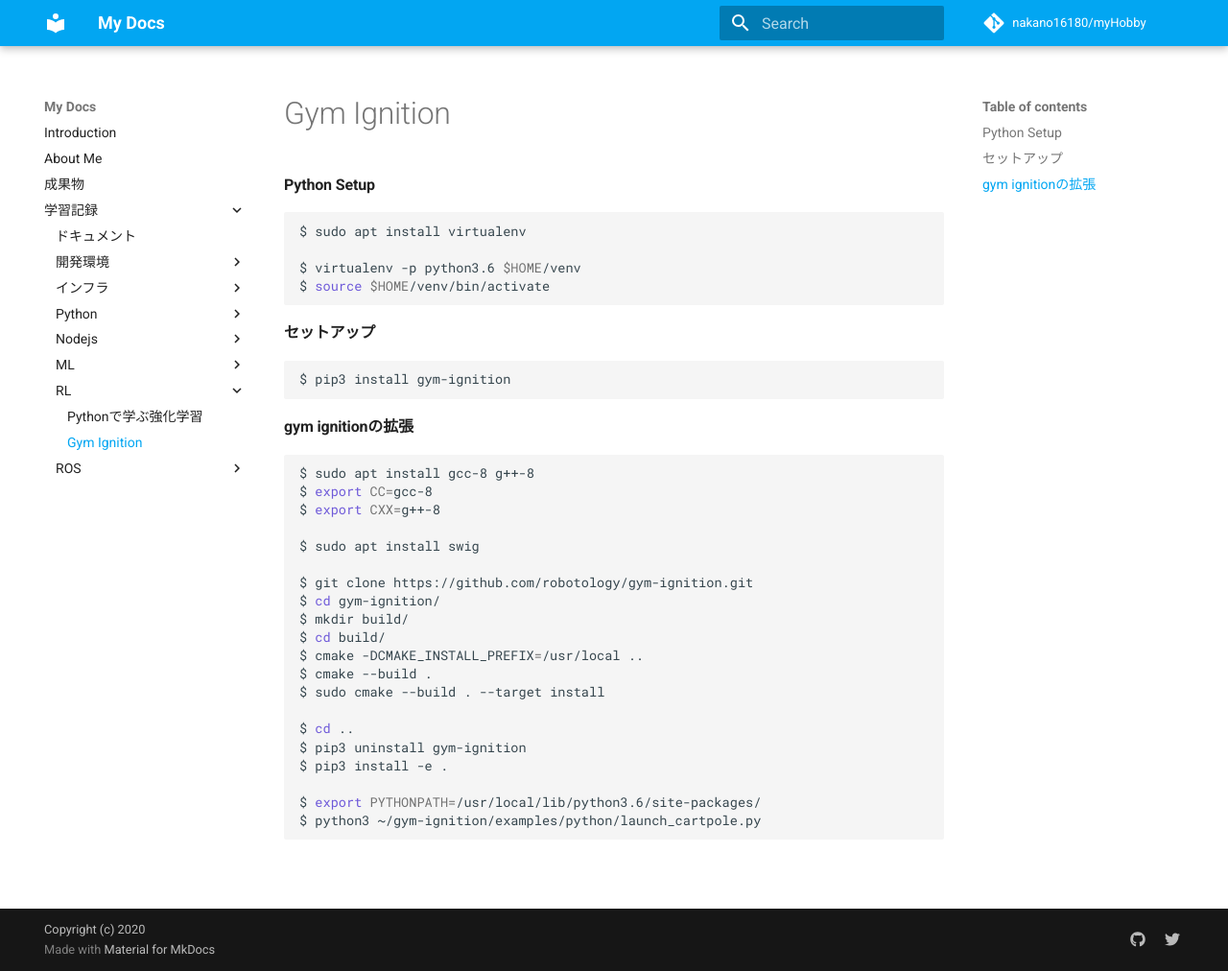
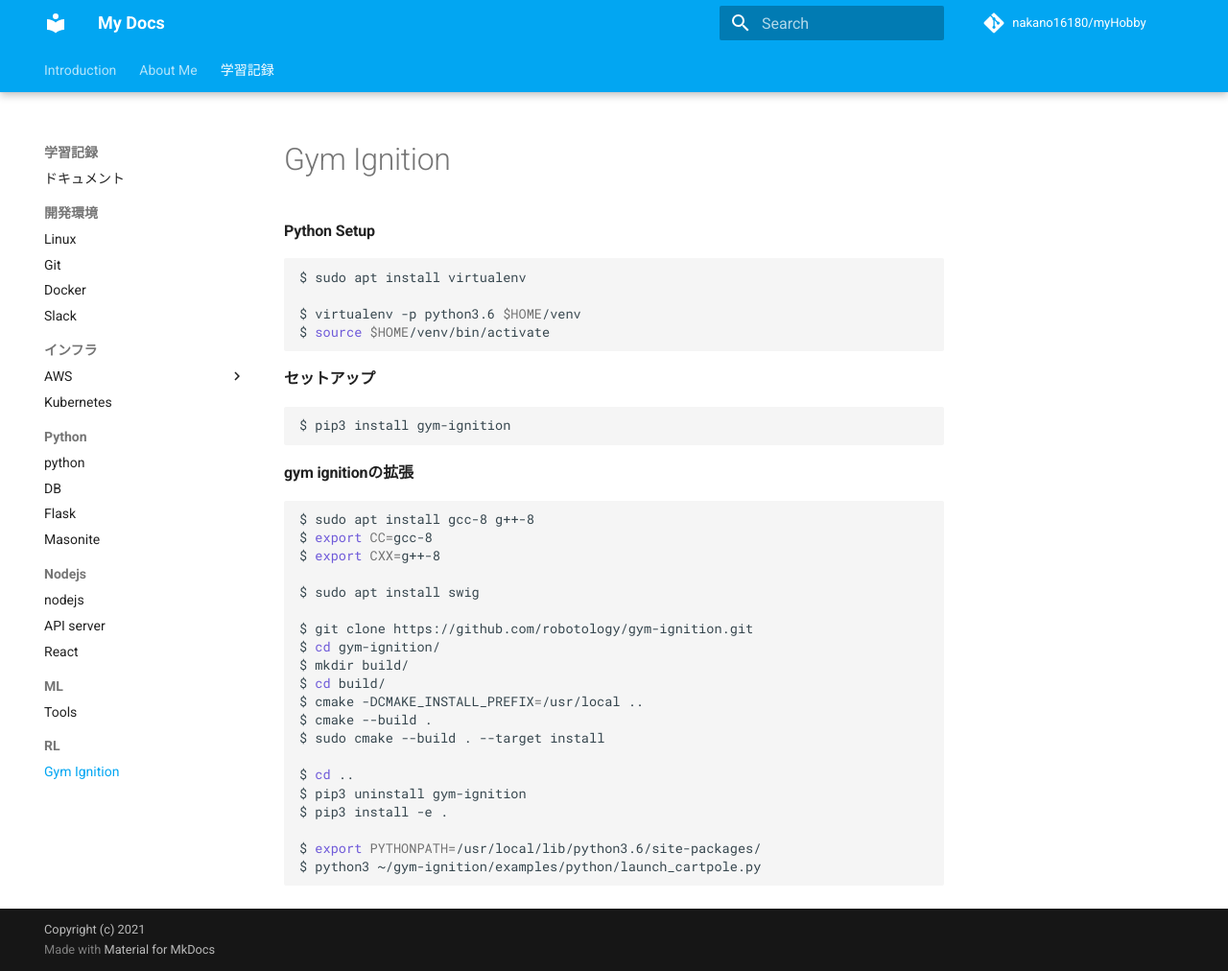
Before and after one commit to nakano16180/myHobby, an MkDocs documentation site: the page built from docs/RL/gym_ignition.md, in a window 1280 px wide and 1012 px high. Shown: the whole window at 96% size. Built offline with MkDocs 1.6.1 and Material for MkDocs 9.7.7, drawn with Linux system fonts in a browser that asks for light colours; comment, search, counter and statistics services are not loaded.

```diff
--- a/mkdocs.yml
+++ b/mkdocs.yml
@@ -9,45 +9,41 @@ repo_url: https://github.com/nakano16180/myHobby
 edit_uri: ""
 
 # Copyright
-copyright: "Copyright (c) 2020"
+copyright: "Copyright (c) 2021"
 
 # Documentation and theme
 docs_dir: "docs"
-theme: "material"
-
-# Options
-extra:
+theme:
+  name: material
+  features:
+    - navigation.tabs
+    - navigation.tabs.sticky
+    - navigation.sections
+    - navigation.indexes
   palette:
-    primary: "Light Blue"
-    accent: "Orange"
+    primary: Light Blue
+    accent: Orange
   font:
-    text: "Roboto"
-    code: "Roboto Mono"
-  i18n:
-    prev: "Previous"
-    next: "Next"
-  social:
-    - type: github
-      link: https://github.com/nakano16180
-    - type: twitter
-      link: https://twitter.com/newton112358
+    text: Roboto
+    code: Roboto Mono
 
 # Extensions
 markdown_extensions:
   - codehilite:
   - admonition:
   - toc:
-      permalink: "#"
+      permalink: true
+      toc_depth: 3
 
 plugins:
   - search
-  - git-revision-date-localized
 
 # Page tree
 nav:
   - Introduction: index.md
-  - About Me: about.md
-  - 成果物: ./dev/deliverable.md
+  - About Me:
+    - About me: about.md
+    - 成果物: ./dev/deliverable.md
   - 学習記録:
       - ドキュメント: ./dev/document.md
       - 開発環境:
@@ -72,10 +68,4 @@ nav:
       - ML:
           - Tools: ./ML/ml-tools.md
       - RL:
-          - Pythonで学ぶ強化学習: ./RL/python_RL.md
           - Gym Ignition: ./RL/gym_ignition.md
-      - ROS:
-          - ROS: ./ROS/ros.md
-          - Turtlebot: ./ROS/turtlebot.md
-          - Open Manipilator: ./ROS/open_manipulator.md
-          - Ignition: ./ROS/ignition.md
```
